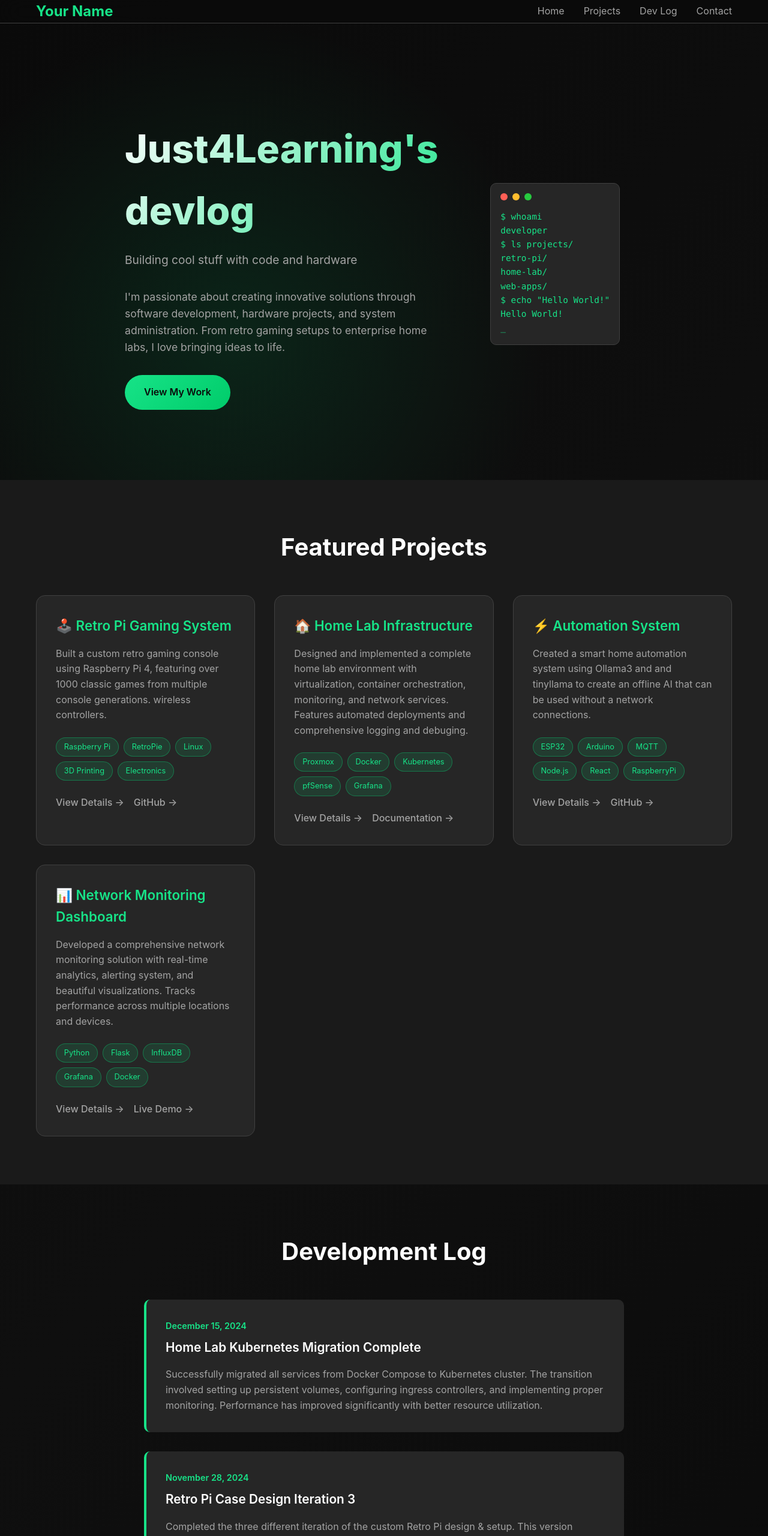
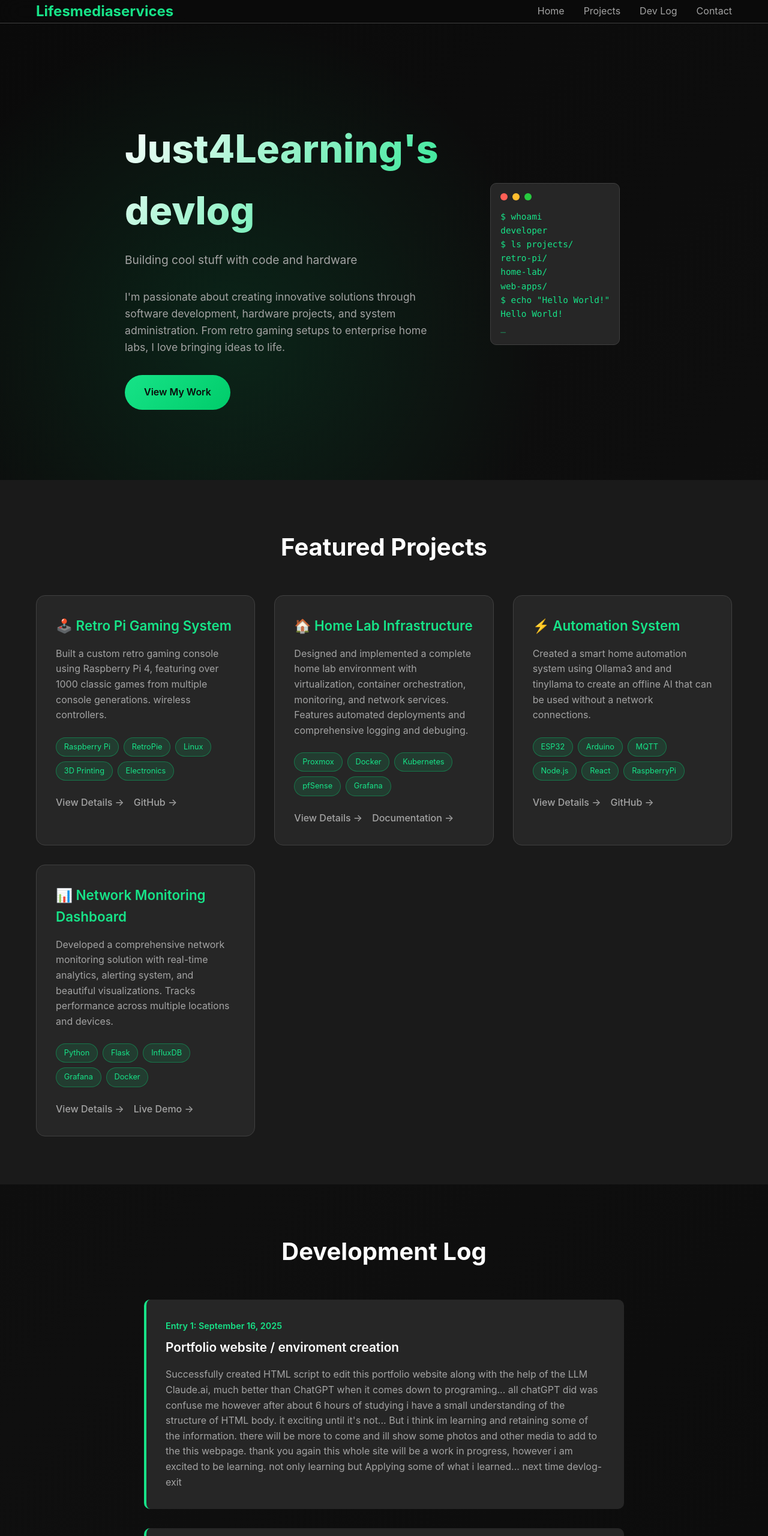
Before and after one commit to Just4Learnin/j4lportfolio, a plain HTML site: page index.html in a window 1280 px wide. Shown: the top 2560 px of the page at 60% size. Drawn offline with Linux system fonts and the light colour scheme.

Commit message:
index1.html

```diff
--- a/index.html
+++ b/index.html
@@ -3,7 +3,7 @@
 <head>
     <meta charset="UTF-8">
     <meta name="viewport" content="width=device-width, initial-scale=1.0">
-    <title> Just4Learnin's- Developer Portfolio</title>
+    <title>Just4Learnin's Developer Portfolio</title>
     <style>
         * {
             margin: 0;
@@ -429,7 +429,7 @@
 <body>
     <header>
         <nav class="container">
-            <a href="#" class="logo">Your Name</a>
+            <a href="#" class="logo">Lifesmediaservices</a>
             <ul class="nav-links">
                 <li><a href="#home">Home</a></li>
                 <li><a href="#projects">Projects</a></li>
@@ -496,7 +496,7 @@
                         </div>
                         <div class="project-links">
                             <a href="#" class="project-link">View Details →</a>
-                            <a href="#" class="project-link">GitHub →</a>
+                            <a href="https://github.com/Just4Learnin" class="project-link">GitHub →</a>
                         </div>
                     </div>
 
@@ -557,7 +557,7 @@
                         </div>
                         <div class="project-links">
                             <a href="#" class="project-link">View Details →</a>
-                            <a href="#" class="project-link">Live Demo →</a>
+                            <a href="https://www.youtube.com/watch?v=xvFZjo5PgG0" class="project-link">Live Demo →</a>
                         </div>
                     </div>
                 </div>
@@ -569,13 +569,21 @@
                 <h2 class="section-title">Development Log</h2>
                 <div class="log-entries">
                     <div class="log-entry">
-                        <div class="log-date">December 15, 2024</div>
-                        <h3 class="log-title">Home Lab Kubernetes Migration Complete</h3>
+                        <div class="log-date">  Entry 1:
+                                                September 16, 2025</div>
+                        <h3 class="log-title">Portfolio website / enviroment creation</h3>
                         <div class="log-content">
-                            Successfully migrated all services from Docker Compose to Kubernetes cluster.
-                            The transition involved setting up persistent volumes, configuring ingress
-                            controllers, and implementing proper monitoring. Performance has improved
-                            significantly with better resource utilization.
+
+                            Successfully created HTML script to edit this portfolio website along with the help of the LLM Claude.ai,
+                            much better than ChatGPT when it comes down to programing... all chatGPT did was confuse me however after about
+                            6 hours of studying i have a small understanding of the structure of HTML body. it exciting until it's not...
+                            But i think im learning and retaining some of the information. there will be more to come and ill show some photos
+                            and other media to add to the this webpage. thank you again this whole site will be a work in progress, however i am
+                            excited to be learning.
+
+                            not only learning but Applying some of what i learned...
+                            next time
+                            devlog-exit
                         </div>
                     </div>
 
@@ -620,12 +628,12 @@
         <div class="container">
             <div class="footer-content">
                 <div>
-                    <p style="color: var(--text-secondary);">© 2024 Just4Learning All rights reserved.</p>
+                    <p style="color: var(--text-secondary);">© 2025 LifeMediaServices ill get a copyright eventually.</p>
                 </div>
                 <div class="social-links">
-                    <a href="#" class="social-link" title="GitHub">GitHub</a>
+                    <a href="https://github.com/Just4Learnin" class="social-link" title="GitHub">GitHub</a>
                     <a href="#" class="social-link" title="LinkedIn">LinkedIn</a>
-                    <a href="#" class="social-link" title="Email">Email</a>
+                    <a href="mailto:Lifesmediaservices@gmail.com" class="social-link" title="Email">Email</a>
                     <a href="#" class="social-link" title="Twitter">Twitter</a>
                 </div>
             </div>
```
